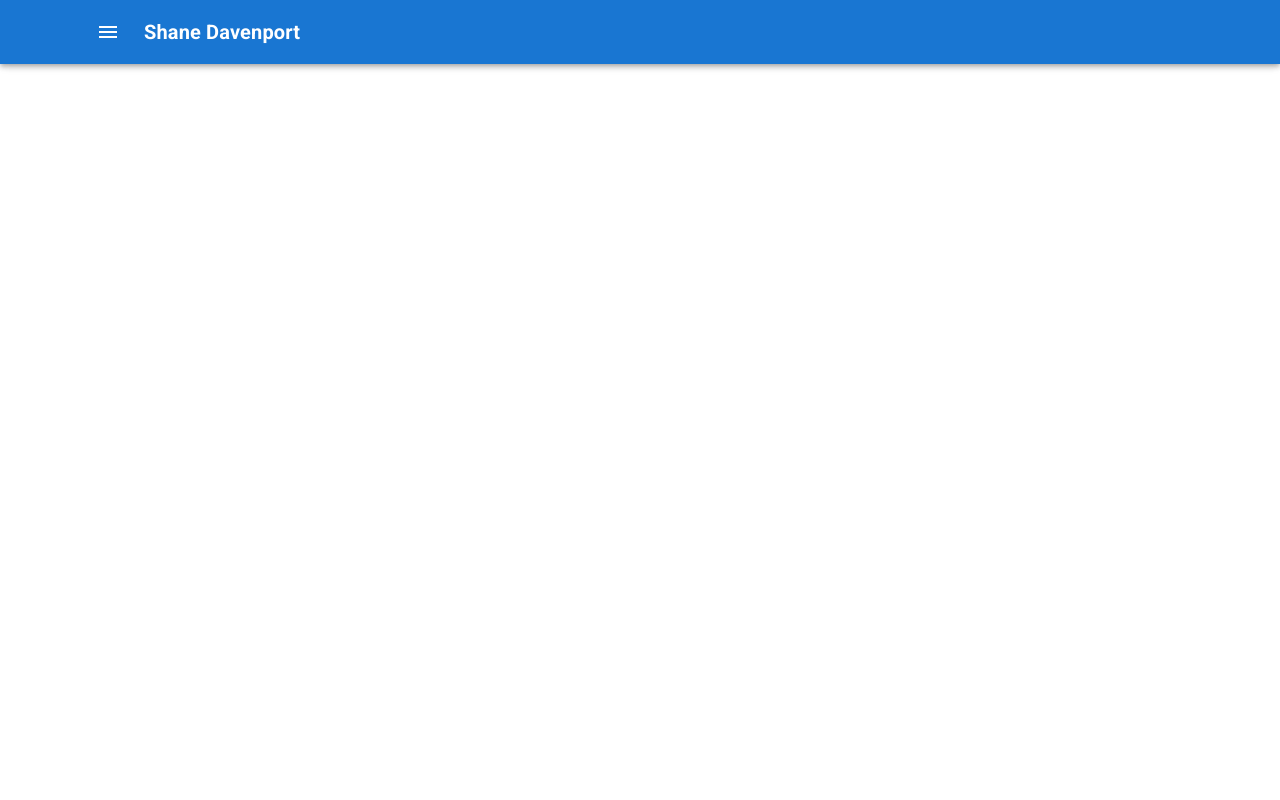
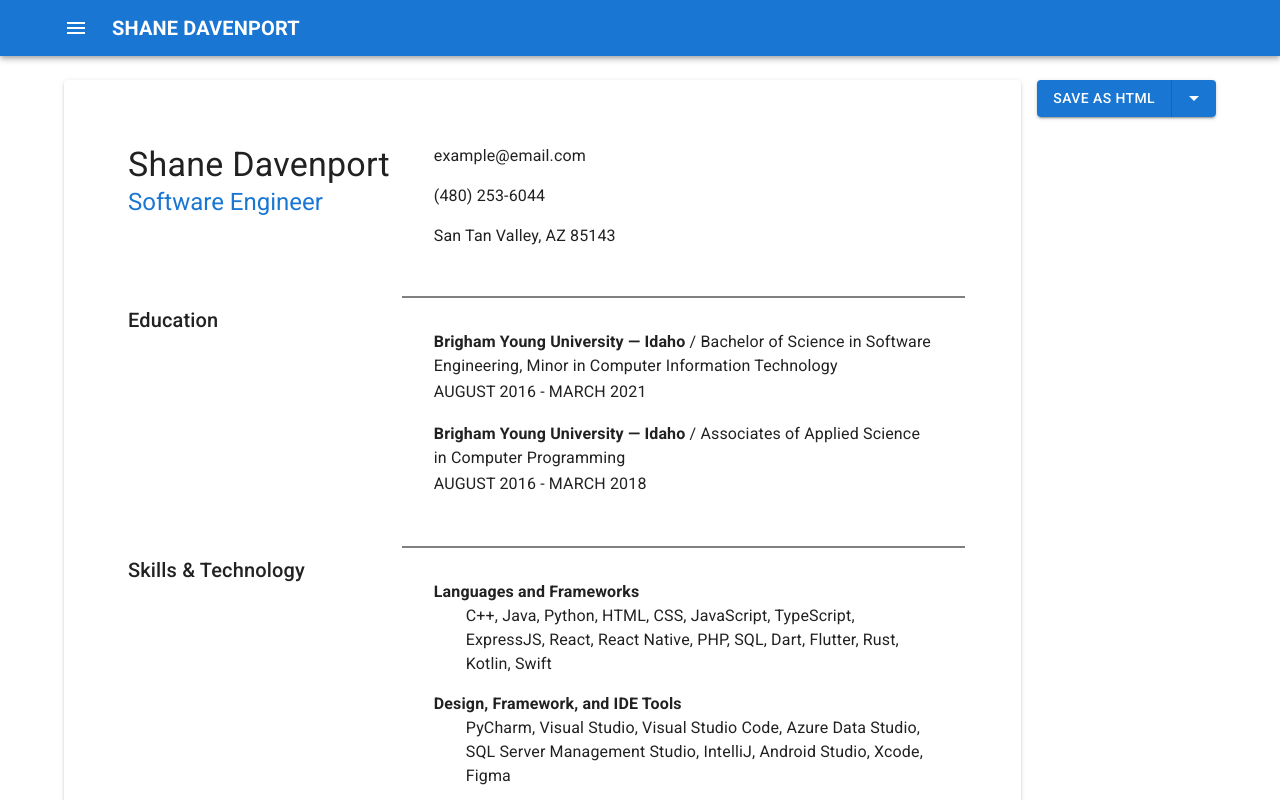
Before and after one commit to BinaryBand/portfolio, a React (Create React App) app: page / in a window 1280 px wide. Shown: the top 800 px of the page. Built offline with nearby package versions, Linux system fonts and the light colour scheme.

Commit message:
Added responsive resume

```diff
--- a/src/components/MasterLayout.tsx
+++ b/src/components/MasterLayout.tsx
@@ -9,7 +9,7 @@ export default function MasterLayout(): JSX.Element {
     <>
       <Navbar title="Shane Davenport" />
 
-      <Container>
+      <Container className="App">
         <Outlet />
       </Container>
     </>
--- a/src/components/Navbar.tsx
+++ b/src/components/Navbar.tsx
@@ -2,7 +2,7 @@ import React from 'react';
 import AppBar from '@mui/material/AppBar';
 import Container from '@mui/material/Container';
 import Drawer from '@mui/material/Drawer';
-import Toolbar from '@mui/material/Toolbar';
+import Stack from '@mui/material/Stack';
 import Typography from '@mui/material/Typography';
 
 import IconButton from '@mui/material/IconButton';
@@ -30,7 +30,7 @@ export default class Navbar extends React.Component<NavbarProps> {
   constructor(props: NavbarProps) {
     super(props);
 
-    this.title = props.title || 'Homepage';
+    this.title = props.title?.toUpperCase() || 'HOMEPAGE';
 
     this.openDrawer = this.openDrawer.bind(this);
     this.closeDrawer = this.closeDrawer.bind(this);
@@ -47,15 +47,14 @@ export default class Navbar extends React.Component<NavbarProps> {
   public render(): JSX.Element {
     return (
       <>
-        <AppBar>
+        <AppBar position="static">
           <Container>
-            <Toolbar>
-              <IconButton aria-label="open drawer" color="inherit" sx={{ mr: 2 }} onClick={this.openDrawer}>
+            <Stack alignItems="center" direction="row" spacing={2} paddingY={1}>
+              <IconButton aria-label="open drawer" color="inherit" onClick={this.openDrawer} sx={{ ml: 0, pl: 0 }}>
                 <MenuIcon />
               </IconButton>
 
               <Typography variant="h6" component={Link} to="/" sx={{
-                mr: 2,
                 display: { xs: 'none', md: 'flex' },
                 fontWeight: 600,
                 color: 'inherit',
@@ -63,7 +62,7 @@ export default class Navbar extends React.Component<NavbarProps> {
               }}>
                 {this.title}
               </Typography>
-            </Toolbar>
+            </Stack>
           </Container>
         </AppBar>
 
--- /dev/null
+++ b/src/components/Resume.tsx
@@ -0,0 +1,176 @@
+import React from 'react';
+import Grid from '@mui/material/Unstable_Grid2';
+import Paper from "@mui/material/Paper";
+import Typography from "@mui/material/Typography";
+
+
+type SectionProps = {
+  title: string;
+  children: JSX.Element[];
+};
+
+class ResumeSection extends React.Component<SectionProps> {
+  private title: string;
+
+  constructor(props: SectionProps) {
+    super(props);
+    this.title = props.title;
+  }
+
+  public render(): JSX.Element {
+    return (
+      <>
+        <Grid xs={12} sm={3} md={4}>
+          <Typography variant="h6">{this.title}</Typography>
+        </Grid>
+
+        <Grid xs={12} sm={9} md={8} sx={{
+          paddingX: {xs: 1, sm: 4 },
+          paddingY: 4,
+          borderTop: 'solid 2px gray',
+        }} children={this.props.children} />
+      </>
+    )
+  }
+}
+
+type Date = `${string} ${number}`;
+
+type AwardProps = {
+  title: string;
+  issuer: string;
+  year: Date | `${Date} - ${Date}`;
+  children?: string;
+};
+
+class ResumeAward extends React.Component<AwardProps> {
+  private title: string;
+  private issuer: string;
+  private year: string;
+
+  constructor(props: AwardProps) {
+    super(props);
+
+    this.title = props.title;
+    this.issuer = props.issuer;
+    this.year = props.year.toUpperCase();
+  }
+
+  public render(): JSX.Element {
+    return (
+      <>
+        <Typography paragraph mb={0}>
+          <span style={{ fontWeight: 600 }}>{this.title}</span> / {this.issuer}
+        </Typography>
+
+        <Typography variant="subtitle1">
+          {this.year}
+        </Typography>
+
+        <Typography paragraph sx={{ paddingLeft: { xs: 0, sm: 4 }}}>
+          {this.props.children}
+        </Typography>
+      </>
+    );
+  }
+}
+
+type ListProps = {
+  title: string;
+  listItems?: string[];
+};
+
+class ResumeList extends React.Component<ListProps> {
+  private title: string;
+  private listItems: string[] | undefined;
+
+  constructor(props: ListProps) {
+    super(props);
+
+    this.title = props.title;
+    this.listItems = props.listItems;
+  }
+
+  public render(): JSX.Element {
+    return (
+      <>
+        <Typography paragraph mb={0} sx={{ fontWeight: 600 }}>
+          {this.title}
+        </Typography>
+
+        <Typography paragraph sx={{ paddingLeft: { xs: 0, sm: 4 }}}>
+          {this.listItems?.join(', ')}
+        </Typography>
+      </>
+    );
+  }
+}
+
+// TODO: Set elevation to 0 on sx.
+export default function Resume(): JSX.Element {
+  return (
+    <Paper elevation={2} sx={{
+      padding: { sm: 2, md: 8 },
+    }}>
+      <Grid container spacing={2}>
+        <Grid xs={12} sm={6} lg={4}>
+          <Typography variant="h4" sx={{ whiteSpace: 'nowrap' }}>Shane Davenport</Typography>
+          <Typography variant="h5" color="primary">Software Engineer</Typography>
+        </Grid>
+
+        <Grid xs={12} sm={6} lg={8} sx={{
+          textAlign: { xs: 'left', sm: 'right', lg: 'left' },
+          paddingLeft: { xs: 1, sm: 4 },
+          paddingBottom: 4,
+        }}>
+          <Typography paragraph>example@email.com</Typography>
+          <Typography paragraph>(480) 253-6044</Typography>
+          <Typography paragraph>San Tan Valley, AZ 85143</Typography>
+        </Grid>
+
+        <ResumeSection title="Education">
+          <ResumeAward title="Brigham Young University — Idaho"
+            issuer="Bachelor of Science in Software Engineering, Minor in Computer Information Technology"
+            year="AUGUST 2016 - MARCH 2021" />
+          <ResumeAward title="Brigham Young University — Idaho"
+            issuer="Associates of Applied Science in Computer Programming"
+            year="AUGUST 2016 - MARCH 2018" />
+        </ResumeSection>
+
+        <ResumeSection title="Skills & Technology">
+          <ResumeList title="Languages and Frameworks" listItems={[
+            'C++', 'Java', 'Python', 'HTML', 'CSS', 'JavaScript',
+            'TypeScript', 'ExpressJS', 'React', 'React Native', 'PHP',
+            'SQL', 'Dart', 'Flutter', 'Rust', 'Kotlin', 'Swift',
+          ]} />
+
+          <ResumeList title="Design, Framework, and IDE Tools" listItems={[
+            'PyCharm', 'Visual Studio', 'Visual Studio Code',
+            'Azure Data Studio', 'SQL Server Management Studio', 'IntelliJ',
+            'Android Studio', 'Xcode', 'Figma',
+          ]} />
+
+          <ResumeList title="Core Concepts and Methodologies" listItems={[
+              'Agile development', 'Data structures & algorithms',
+              'Machine learning and AI concepts', 'Networking',
+              'Data mining', 'Computer security',
+          ]} />
+        </ResumeSection>
+
+        <ResumeSection title="Awards & Certificates">
+          <ResumeAward title="TensorFlow Developer" issuer="Google and DeepLearning.AI" year="JANUARY 2021">
+            Developed the skills necessary to build and train powerful machine learning models with TensorFlow.
+          </ResumeAward>
+
+          <ResumeAward title="Programming — Computer Science" issuer="Brigham Young University — Idaho" year="MARCH 2020">
+            Learned to accomplish meaningful tasks and prepare to enter the computer programming job field.
+          </ResumeAward>
+
+          <ResumeAward title="Eagle Scout" issuer="Boy Scouts of America, Troop 186" year="August 2010 - December 2015">
+            Organized and marketed fundraiser to raise donations for Christmas gifts for underprivileged children.
+          </ResumeAward>
+        </ResumeSection>
+      </Grid>
+    </Paper>
+  );
+}
--- a/src/pages/HomePage.tsx
+++ b/src/pages/HomePage.tsx
@@ -1,13 +1,72 @@
-import Container from "@mui/material/Container";
-import Typography from "@mui/material/Typography";
+import React from 'react';
+
+import Button from '@mui/material/Button';
+import Fab from '@mui/material/Fab';
+import Grid from '@mui/material/Unstable_Grid2';
+
+import DownloadIcon from '@mui/icons-material/Download';
+import ArrowDropDownIcon from '@mui/icons-material/ArrowDropDown';
+
+import Resume from '../components/Resume';
+import ButtonGroup from '@mui/material/ButtonGroup';
 
 
+const options: string[] = [
+  "Save As HTML",
+  "Save As PDF",
+];
+
 export default function HomePage(): JSX.Element {
+  let [open, setOpen] = React.useState(false);
+  let [selectedIndex, setSelectedIndex] = React.useState(0);
+
+  let handleClick = () => {
+    selectedIndex = (selectedIndex + 1) % options.length;
+    setSelectedIndex(selectedIndex);
+  };
+
+  let handleToggle = () => {
+    setOpen(!open);
+  };
+
   return (
-    <Container className='App'>
-      <Typography paragraph>
-        Hello, World!
-      </Typography>
-    </Container>
+    <>
+      <Grid container spacing={2} marginY={2}>
+        <Grid xs={12} md={10}>
+          <Resume />
+        </Grid>
+        <Grid xs={2} sx={{ display: { xs: 'none', md: 'block' }}}>
+
+          {/* TODO: Add drawer, add 'onClick' event */}
+          <ButtonGroup variant="contained" aria-label="split button">
+            <Button onClick={handleClick} sx={{ whiteSpace: 'nowrap' }}>
+              {options[selectedIndex]}
+            </Button>
+            <Button size="small"
+              aria-controls={open ? 'split-button-menu' : undefined}
+              aria-expanded={open ? 'true' : undefined}
+              aria-label="select merge strategy"
+              aria-haspopup="menu"
+              onClick={handleToggle}
+            >
+              <ArrowDropDownIcon />
+            </Button>
+          </ButtonGroup>
+
+        </Grid>
+      </Grid>
+
+      {/* TODO: Only appear when 'Resume' in scroll view, add 'onClick' event */}
+      <Fab variant="extended" color="primary" aria-label="download" sx={{
+        position: 'fixed',
+        bottom: 32,
+        left: '50%',
+        transform: 'translate(-50%, 0)',
+        display: { xs: 'block', md: 'none' },
+      }}>
+        <DownloadIcon sx={{ mr: 1 }} />
+        Save As
+      </Fab>
+    </>
   );
 }
```
